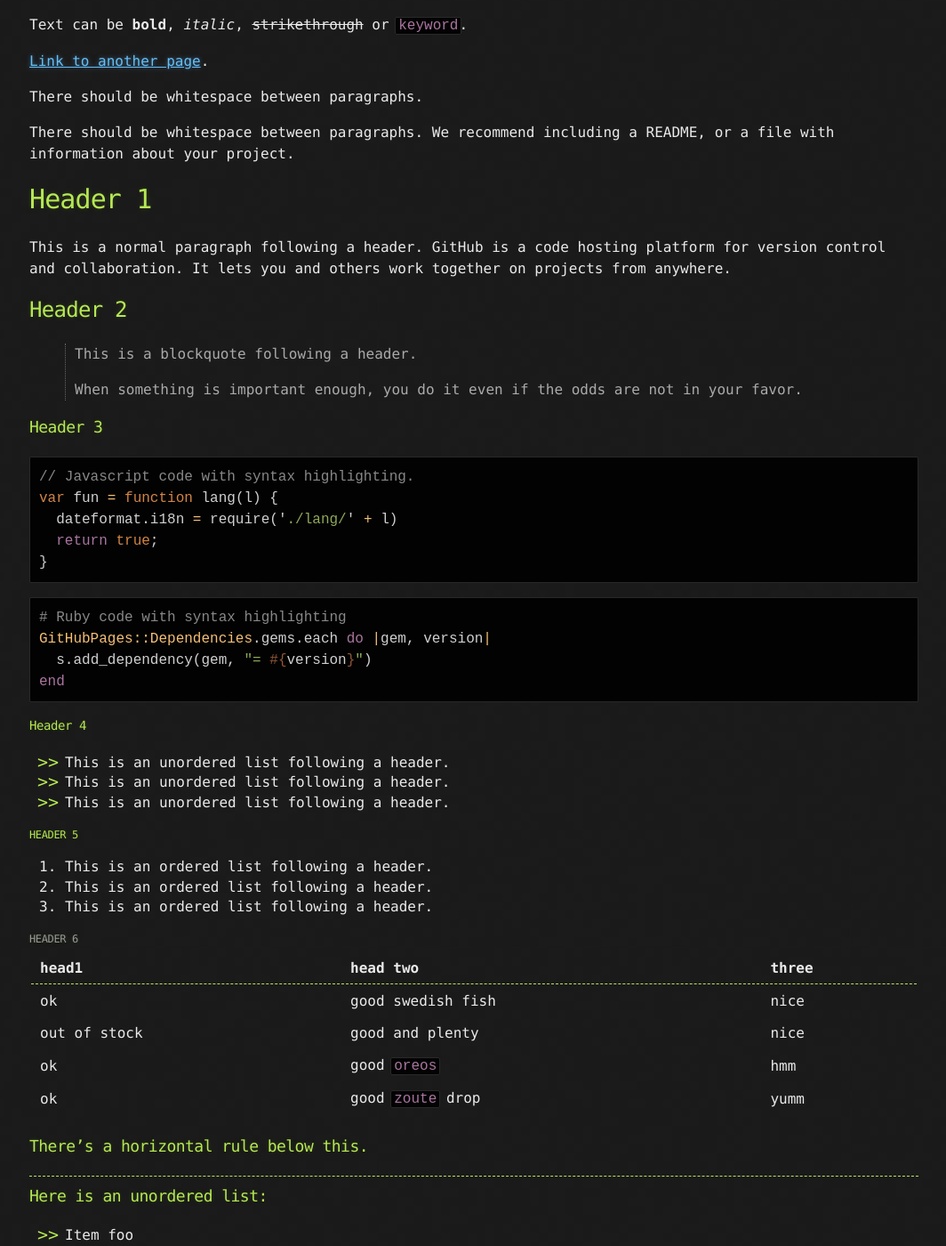
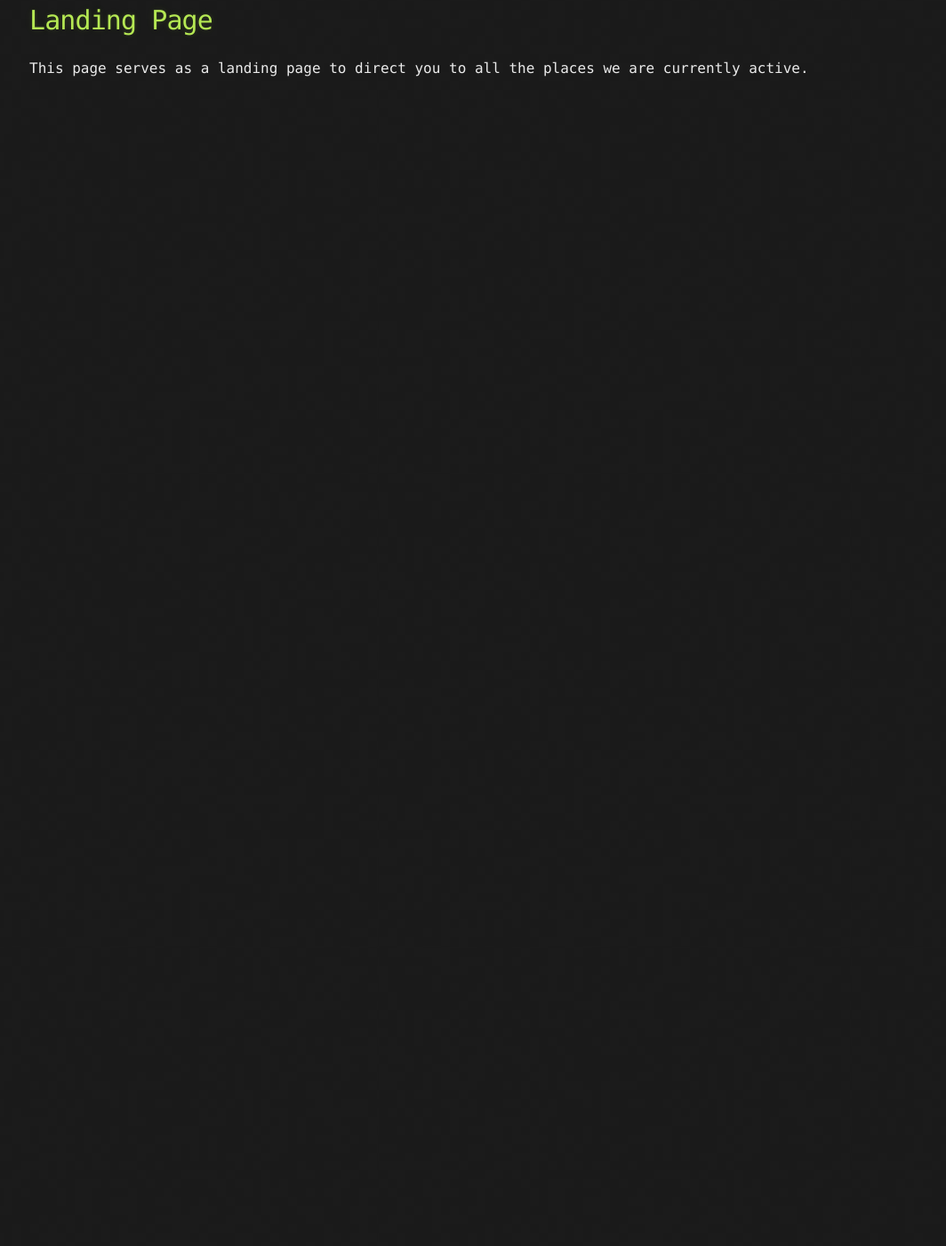
Before and after one commit to haytada/haytada.github.io, a Jekyll site: the page built from index.md, in a window 1280 px wide and 1400 px high. Shown: the whole window at 89% size, without its empty margins (107-1171 px from the left). Built offline with Jekyll 4.4.1, drawn with Linux system fonts in a browser that asks for light colours; our own code applies the rules of GitHub Pages for plain Markdown files; some of the changed text lies outside the part shown.

Commit message:
Update index.md

````diff
--- a/index.md
+++ b/index.md
@@ -1,123 +1,3 @@
----
-layout: default
----
+# Landing Page
 
-Text can be **bold**, _italic_, ~~strikethrough~~ or `keyword`.
-
-[Link to another page](./another-page.html).
-
-There should be whitespace between paragraphs.
-
-There should be whitespace between paragraphs. We recommend including a README, or a file with information about your project.
-
-# Header 1
-
-This is a normal paragraph following a header. GitHub is a code hosting platform for version control and collaboration. It lets you and others work together on projects from anywhere.
-
-## Header 2
-
-> This is a blockquote following a header.
->
-> When something is important enough, you do it even if the odds are not in your favor.
-
-### Header 3
-
-```js
-// Javascript code with syntax highlighting.
-var fun = function lang(l) {
-  dateformat.i18n = require('./lang/' + l)
-  return true;
-}
-```
-
-```ruby
-# Ruby code with syntax highlighting
-GitHubPages::Dependencies.gems.each do |gem, version|
-  s.add_dependency(gem, "= #{version}")
-end
-```
-
-#### Header 4
-
-*   This is an unordered list following a header.
-*   This is an unordered list following a header.
-*   This is an unordered list following a header.
-
-##### Header 5
-
-1.  This is an ordered list following a header.
-2.  This is an ordered list following a header.
-3.  This is an ordered list following a header.
-
-###### Header 6
-
-| head1        | head two          | three |
-|:-------------|:------------------|:------|
-| ok           | good swedish fish | nice  |
-| out of stock | good and plenty   | nice  |
-| ok           | good `oreos`      | hmm   |
-| ok           | good `zoute` drop | yumm  |
-
-### There's a horizontal rule below this.
-
-* * *
-
-### Here is an unordered list:
-
-*   Item foo
-*   Item bar
-*   Item baz
-*   Item zip
-
-### And an ordered list:
-
-1.  Item one
-1.  Item two
-1.  Item three
-1.  Item four
-
-### And a nested list:
-
-- level 1 item
-  - level 2 item
-  - level 2 item
-    - level 3 item
-    - level 3 item
-- level 1 item
-  - level 2 item
-  - level 2 item
-  - level 2 item
-- level 1 item
-  - level 2 item
-  - level 2 item
-- level 1 item
-
-### Small image
-
-![Octocat](https://github.githubassets.com/images/icons/emoji/octocat.png)
-
-### Large image
-
-![Branching](https://guides.github.com/activities/hello-world/branching.png)
-
-
-### Definition lists can be used with HTML syntax.
-
-<dl>
-<dt>Name</dt>
-<dd>Godzilla</dd>
-<dt>Born</dt>
-<dd>1952</dd>
-<dt>Birthplace</dt>
-<dd>Japan</dd>
-<dt>Color</dt>
-<dd>Green</dd>
-</dl>
-
-```
-Long, single-line code blocks should not wrap. They should horizontally scroll if they are too long. This line should be long enough to demonstrate this.
-```
-
-```
-The final element.
-```
+This page serves as a landing page to direct you to all the places we are currently active.
````
